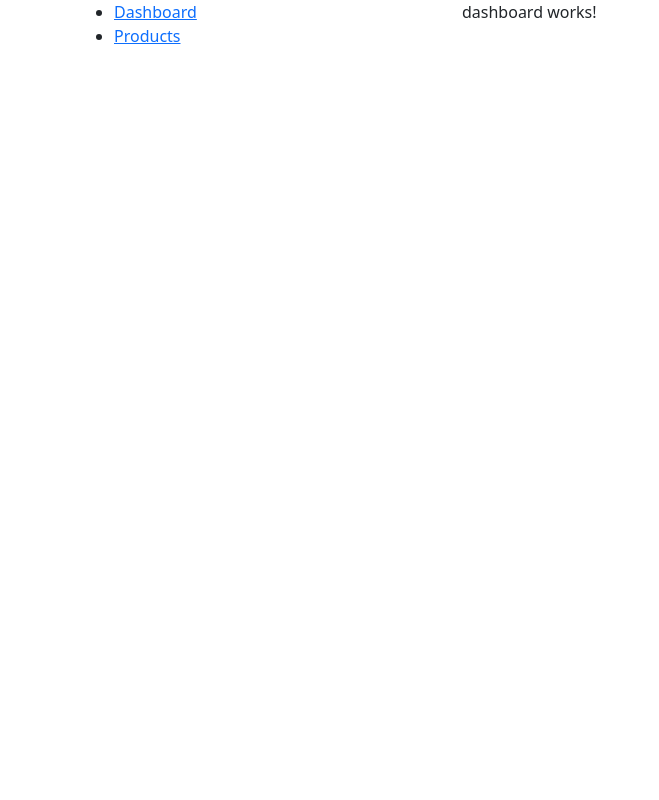
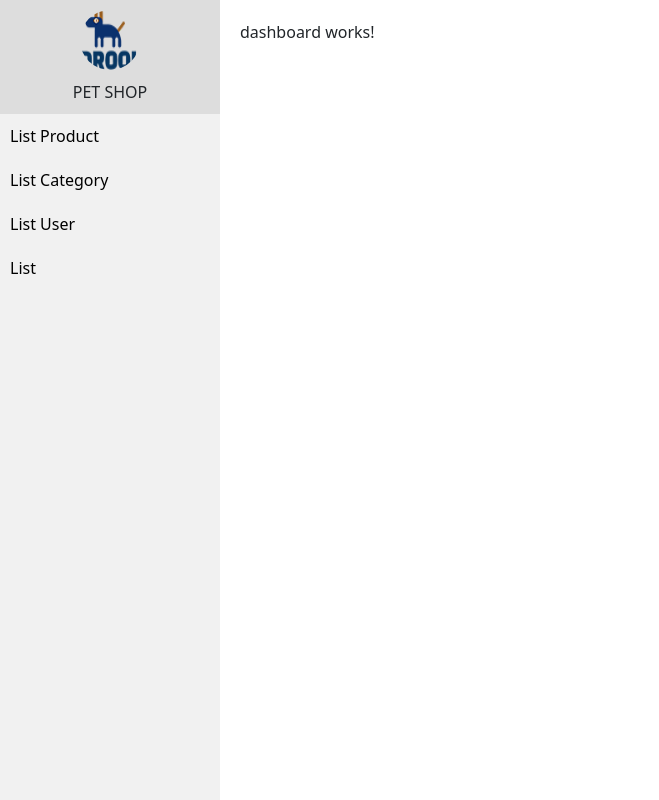
Before and after one commit to ASM2-Angular/FE-ASM, an Angular app: page /admin/dashboard in a window 1280 px wide. Shown: the whole page, without its empty margins (0-659 px from the left). Built offline with nearby package versions, Linux system fonts and the light colour scheme.

Commit message:
Giao diện Admin

```diff
--- a/src/app/components/product-list/product-list.component.html
+++ b/src/app/components/product-list/product-list.component.html
@@ -1,25 +1,27 @@
 <div class="container">
     <h1>Quản lý sản phẩm</h1>
-    <input type="text" (input)="setValue($event)" />
-    {{ myName }}
-    <div *ngIf="status">Hiển thị</div>
-    <button (click)="toggle()">Toggle</button>
+    <div class="search-container">
+        <input type="text" placeholder="Nhập từ khóa tìm kiếm">
+        <button type="submit">Tìm kiếm</button>
+      </div>
+
     <hr />
-    <table class="table-border table">
+    <table class="table table-striped table-hover">
         <thead>
             <tr>
                 <th>STT</th>
+                <th>Images</th>
                 <th>Tên</th>
                 <th>Giá</th>
-                <th></th>
+                <th>Option</th>
             </tr>
         </thead>
         <tbody>
             <!-- ${product.map(item => <tr>${item.name}</tr>)} -->
             <tr *ngFor="let item of products; index as i">
-                <td width="50">{{ i + 1 }}</td>
-                <td width="50">
-                    <img width="50" [src]="item.img" />
+                <td >{{ i + 1 }}</td>
+                <td>
+                    <img width="50" src="../../../assets/images/logo.png" />
                 </td>
                 <td>{{ item.name }}</td>
                 <td>{{ item.price }}</td>
--- a/src/app/components/product-list/product-list.component.scss
+++ b/src/app/components/product-list/product-list.component.scss
@@ -0,0 +1,26 @@
+.search-container {
+    display: flex;
+    align-items: center;
+  }
+
+  input[type="text"] {
+    padding: 8px;
+    border-radius: 4px;
+    border: 1px solid #ccc;
+    font-size: 16px;
+  }
+
+  button[type="submit"] {
+    background-color: #4CAF50;
+    color: white;
+    padding: 8px 16px;
+    border: none;
+    border-radius: 4px;
+    cursor: pointer;
+    font-size: 16px;
+    margin-left: 8px;
+  }
+
+  button[type="submit"]:hover {
+    background-color: #45a049;
+  }
--- a/src/app/layouts/admin-layout/admin-layout.component.html
+++ b/src/app/layouts/admin-layout/admin-layout.component.html
@@ -1,17 +1,24 @@
-<div class="container">
-    <div class="row">
-        <div class="col-4">
-            <aside>
-                <ul>
-                    <li><a routerLink="dashboard">Dashboard</a></li>
-                    <li><a routerLink="product">Products</a></li>
-                </ul>
-            </aside>
+<!DOCTYPE html>
+<html>
+<head>
+    <link href='https://unpkg.com/css.gg@2.0.0/icons/css/home.css' rel='stylesheet'>
+</head>
+<body>
+    <div class="sidebar">
+        <div class="user-avatar">
+            <img src="../../../assets/images/logo.png" alt="">
+            <p>PET SHOP</p>
+            <i class="gg-heart"></i>
         </div>
-        <div class="col-8">
-            <main>
-                <router-outlet></router-outlet>
-            </main>
-        </div>
+        <ul>
+            <li><a href="#">List Product</a></li>
+            <li><a href="#">List Category</a></li>
+            <li><a href="#">List User</a></li>
+            <li><a href="#">List </a></li>
+        </ul>
     </div>
-</div>
+    <div class="content">
+     <router-outlet></router-outlet>
+    </div>
+</body>
+</html>
--- a/src/app/layouts/admin-layout/admin-layout.component.scss
+++ b/src/app/layouts/admin-layout/admin-layout.component.scss
@@ -0,0 +1,71 @@
+body {
+    margin: 0;
+    padding: 0;
+}
+
+.sidebar {
+    background-color: #f1f1f1;
+    width: 200px;
+    height: 100vh;
+    position: fixed;
+    transition: width 0.3s ease-in-out;
+}
+
+.sidebar:hover {
+    width: 220px;
+}
+
+.sidebar ul {
+    list-style-type: none;
+    padding: 0;
+    margin: 0;
+}
+
+.sidebar li {
+    padding: 10px;
+    transition: background-color 0.3s ease-in-out;
+}
+
+.sidebar li a {
+    text-decoration: none;
+    color: #000;
+}
+
+.sidebar li:hover {
+    background-color: #ddd;
+}
+
+.sidebar li a:hover {
+    color: #fff;
+    background-color: #000;
+}
+
+.content {
+    margin-left: 200px;
+    padding: 20px;
+    transition: margin-left 0.3s ease-in-out;
+}
+
+.sidebar:hover + .content {
+    margin-left: 220px;
+}
+
+.user-avatar {
+    display: flex;
+    flex-direction: column;
+    align-items: center;
+    padding: 10px;
+    margin-top: auto;
+    background-color: #ddd;
+}
+
+.user-avatar img {
+    width: 60px;
+    height: 60px;
+    border-radius: 50%;
+    margin-bottom: 10px;
+}
+
+.user-avatar p {
+    margin: 0;
+}
```
